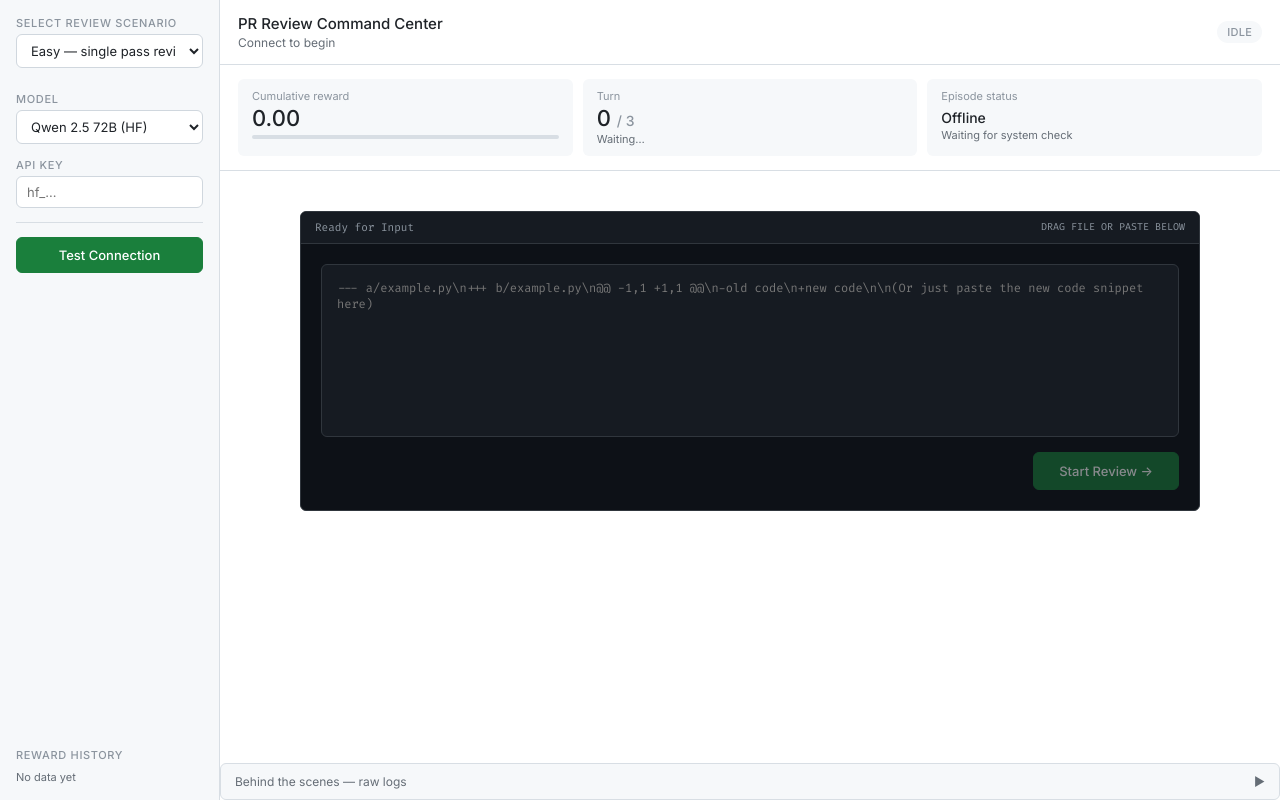
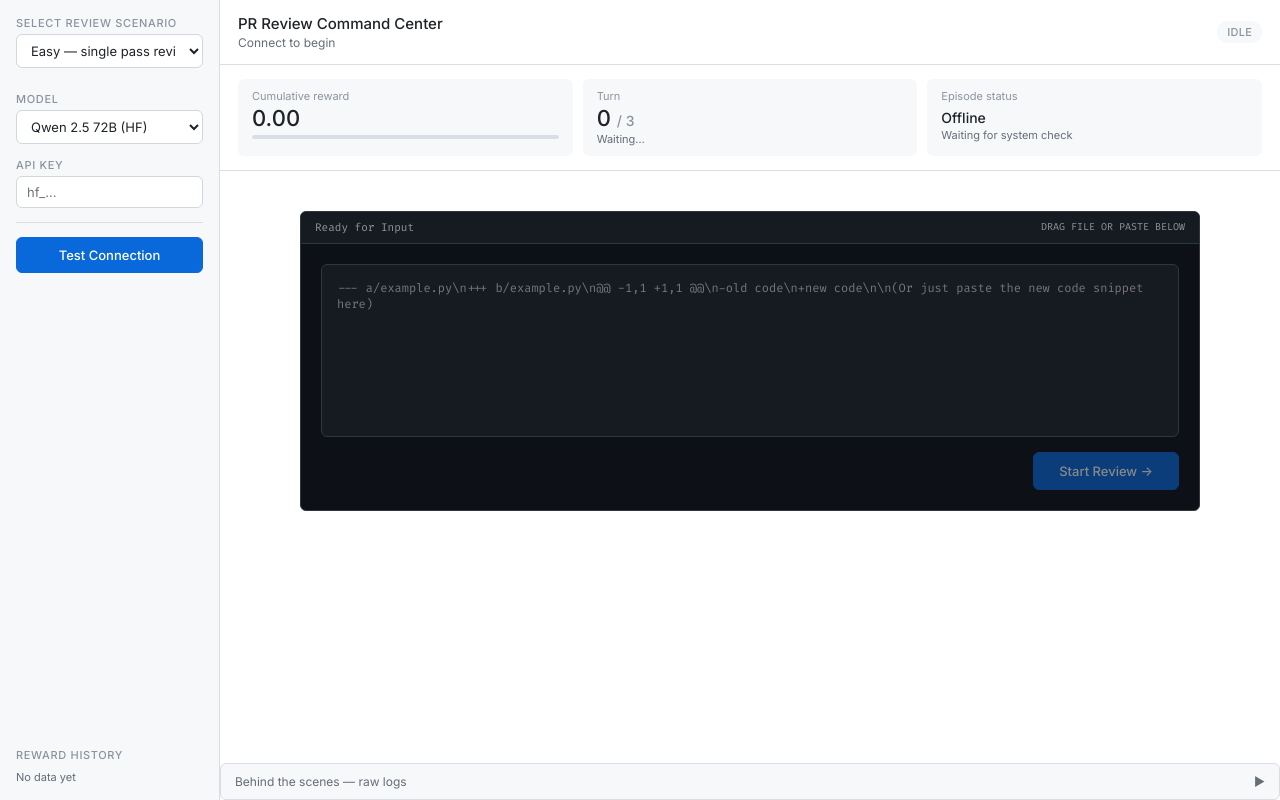
Before and after one commit to Levi710/PR-Review-Negotiation-Environment, a Next.js app in the folder pr_review_dashboard/: page / in a window 1280 px wide. Built offline with nearby package versions, Linux system fonts and the light colour scheme.

Commit message:
FIX: Transition logic bug where UI stayed in setup mode after code submission

```diff
--- a/pr_review_dashboard/app/Dashboard.js
+++ b/pr_review_dashboard/app/Dashboard.js
@@ -122,6 +122,8 @@ export default function Dashboard({ presets, defaultHfToken }) {
 
       // 3. Reset state for new session
       setObservation(obs);
+      setInitialized(true);
+      setInitStatus("ready");
       setScore(0);
       setTurn(1);
       setMaxTurns(obs.max_turns || 3);
@@ -133,7 +135,6 @@ export default function Dashboard({ presets, defaultHfToken }) {
       addLog("CODE LOADED. Auto-triggering AI Review round...");
 
       // 4. AUTO-START THE REVIEW (The real "One-Push")
-      // We wrap the execute logic because we can't call handleExecute directly due to closure of 'observation'
       const action = await callAgent({
         observation: obs, modelId: activeModelId, apiUrl: activeApiUrl, apiKey: activeApiKey,
       });
--- a/pr_review_dashboard/app/globals.css
+++ b/pr_review_dashboard/app/globals.css
@@ -64,16 +64,17 @@ body { font-family: var(--font-sans); background: var(--color-background-seconda
   padding: 9px;
   font-size: 13px;
   font-weight: 500;
-  background: var(--color-background-primary);
+  background: #f6f8fa;
   border: 0.5px solid var(--color-border-secondary);
   border-radius: var(--border-radius-md);
-  color: var(--color-text-primary);
+  color: #24292f;
   cursor: pointer;
-  transition: background .15s;
+  transition: all .15s;
   font-family: var(--font-sans);
 }
-.init-btn:hover { background: var(--color-background-tertiary); }
-.init-btn.active { background: #1a7f3c; color: #fff; border-color: #1a7f3c; }
+.init-btn:hover { background: #eff1f3; }
+.init-btn.active { background: #0969da; color: #fff; border-color: #0969da; }
+.init-btn.success { background: #1a7f3c; color: #fff; border-color: #1a7f3c; }
 .init-btn:disabled { opacity: 0.5; cursor: not-allowed; }
 
 /* ── Main Area ── */
```
